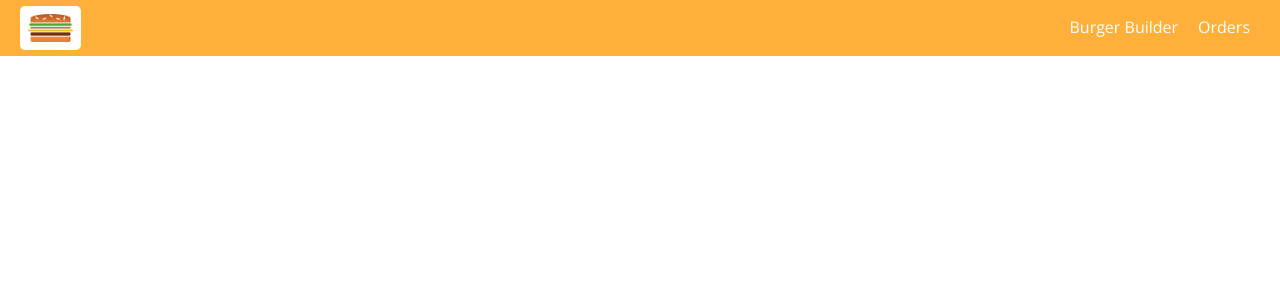
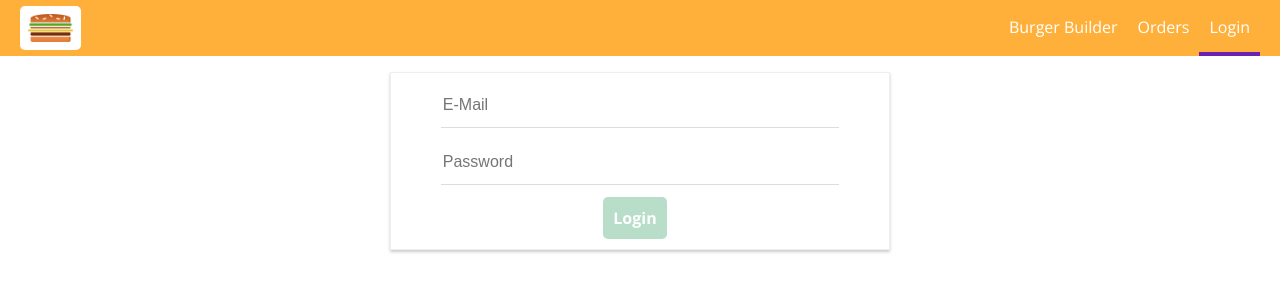
Before and after one commit to JerryLeung-dev/burger-app, a React (Create React App) app: page /auth in a window 1280 px wide. Shown: the top 300 px of the page. Built offline with nearby package versions, Linux system fonts and the light colour scheme.

Commit message:
Add a login form and setup actions

```diff
--- a/src/App.js
+++ b/src/App.js
@@ -7,6 +7,7 @@
 import BurgerBuilder from './containers/BurgerBuilder/BurgerBuilder';
 import Checkout from './containers/Checkout/Checkout';
 import Orders from './containers/Orders/Orders';
+import Auth from './containers/Auth/Auth';
 
 class App extends Component {
   render() {
@@ -16,6 +17,7 @@
           <Switch>
             <Route path="/checkout" component={Checkout} />
             <Route path="/orders" component={Orders} />
+            <Route path="/auth" component= {Auth} />
             <Route path="/" exact component ={BurgerBuilder} />
           </Switch>
         </Layout>
--- a/src/components/Navigation/NavigationItems/NavigationItems.js
+++ b/src/components/Navigation/NavigationItems/NavigationItems.js
@@ -7,6 +7,7 @@
     <ul className={classes.NavigationItems}>
        <NavigationItem link="/" exact>Burger Builder</NavigationItem>
        <NavigationItem link="/orders">Orders</NavigationItem>
+       <NavigationItem link="/auth">Login</NavigationItem>
     </ul>
 );
 
--- a/src/components/UI/Input/Input.js
+++ b/src/components/UI/Input/Input.js
@@ -7,10 +7,10 @@
     const inputClasses = [classes.InputElement];
     // console.log(validationMessage);
 
-    if (props.invalid && props.shouldValidate && props.touched) {
+    if (props.invalid && props.touched) {
         inputClasses.push(classes.Invalid);
         // validationMessage = <p>{props.message.join(' ')}</p>
-        validationMessage = <p className={classes.ValidationMessage}>{props.message.join(' | ')}</p>
+        validationMessage = <p className={classes.ValidationMessage}>Please enter a valid {props.message}</p>
     }
 
     switch (props.elementType) {
--- /dev/null
+++ b/src/containers/Auth/Auth.js
@@ -0,0 +1,143 @@
+import React, { Component } from 'react';
+import { connect } from 'react-redux';
+
+import Input from '../../components/UI/Input/Input';
+import Button from '../../components/UI/Button/Button';
+import classes from './Auth.module.css';
+
+import * as actions from '../../store/actions/index';
+
+class Auth extends Component {
+    state = {
+        controls :{
+            email: {
+                elementType: 'input',
+                elementConfig: {
+                    type: 'email',
+                    placeholder: 'E-Mail'
+                },
+                value: '',
+                validation: {
+                    required: true,
+                    isEmail: true
+                },
+                valid: false,
+                touched: false
+            },
+            password: {
+                elementType: 'input',
+                elementConfig: {
+                    type: 'password',
+                    placeholder: 'Password'
+                },
+                value: '',
+                validation: {
+                    required: true,
+                    isPassword: true
+                },
+                valid: false,
+                touched: false
+            }
+        },
+        formIsValid: false
+    }
+
+    inputChangeHandler = (event, controlName) => {
+        //This does not create a deep clone because we got nested objects and they would not be cloned deeply
+        //but there we just copy the pointer to them and hence when we change something, it will still mutate the original state
+        const updateControlsForm ={
+            ...this.state.controls
+        };
+        //so we have to also copy the properties inside the selected orderForm element deeply
+        //(elementType, elementConfig, value <---- we need this one)
+        const updatedFormElement = {
+            ...updateControlsForm[controlName]
+        };
+        updatedFormElement.value = event.target.value;
+        updatedFormElement.valid = this.checkValidity(updatedFormElement.value, updatedFormElement.validation);
+        updatedFormElement.touched = true;
+        // console.log(updatedFormElement.valid);
+        updateControlsForm[controlName] = updatedFormElement;
+
+
+        let formIsValid = true;
+        for (let controlName in updateControlsForm){
+            formIsValid = updateControlsForm[controlName].valid && formIsValid;
+        }
+        // console.log(this.state.orderForm);
+        this.setState({controls: updateControlsForm, formIsValid: formIsValid});
+    }
+
+    checkValidity(value, rules) {
+        let isValid = true;
+        if (!rules) {
+            return true;
+        }
+
+        if (rules.required) {
+            isValid = value.trim() !== '' && isValid;
+        }
+
+        if (rules.isEmail) {
+            const pattern = /[a-z0-9!#$%&'*+/=?^_`{|}~-]+(?:\.[a-z0-9!#$%&'*+/=?^_`{|}~-]+)*@(?:[a-z0-9](?:[a-z0-9-]*[a-z0-9])?\.)+[a-z0-9](?:[a-z0-9-]*[a-z0-9])?/;
+            isValid = pattern.test(value) && isValid
+        }
+
+        if (rules.isNumeric) {
+            const pattern = /^\d+$/;
+            isValid = pattern.test(value) && isValid
+        }
+        if(rules.isPassword){
+            const pattern = /(?=.{8,})/;
+            isValid = pattern.test(value);
+        }
+        return isValid;
+    }
+
+    submitHandler = (event) => {
+        event.preventDefault();
+        this.props.onAuth(this.state.controls.email.value, this.state.controls.password.value);
+    }
+
+    render() {
+        const formElementsArray = [];
+        for(let key in this.state.controls) {
+            formElementsArray.push({
+                id: key,
+                config: this.state.controls[key]
+            });
+        }
+        // console.log(formElementsArray);
+        let form = (
+            <form onSubmit={this.submitHandler}>
+                {formElementsArray.map(formElement => (
+                    <Input
+                        key={formElement.id}
+                        elementType={formElement.config.elementType}
+                        elementConfig={formElement.config.elementConfig}
+                        value={formElement.config.value}
+                        changed={(event) => this.inputChangeHandler(event, formElement.id)}
+                        invalid={!formElement.config.valid}
+                        shouldValidate={formElement.config.validation}
+                        touched ={formElement.config.touched}
+                        message = {formElement.id}
+                    />
+                ))}
+                <Button btnType="Success" disabled={!this.state.formIsValid}>Login</Button>
+            </form>
+        );
+        return (
+            <div className={classes.Auth}>
+                {form}
+            </div>
+        );
+    }
+}
+
+const mapDispatchToProps = dispatch => {
+    return {
+        onAuth : (email, password) => dispatch(actions.auth(email, password))
+    }
+}
+
+export default connect(null, mapDispatchToProps)(Auth);
--- /dev/null
+++ b/src/containers/Auth/Auth.module.css
@@ -0,0 +1,19 @@
+.Auth {
+    margin: 20px auto;
+    width: 80%;
+    text-align: center;
+    box-shadow: 0 2px 3px #ccc;
+    border: 1px solid #eee;
+    box-sizing: border-box;
+}
+
+.Input {
+    display: block;
+    margin: auto;
+}
+
+@media (min-width: 600px) {
+    .Auth {
+        width: 500px;
+    }
+}
--- a/src/store/actions/actionTypes.js
+++ b/src/store/actions/actionTypes.js
@@ -12,3 +12,7 @@
 export const FETCH_ORDER_START = 'FETCH_ORDER_START';
 export const FETCH_ORDER_SUCCESS = 'FETCH_ORDER_SUCCESS';
 export const FETCH_ORDER_FAIL = 'FETCH_ORDER_FAIL';
+
+export const AUTH_START = 'AUTH_START';
+export const AUTH_SUCCESS = 'AUTH_SUCCESS';
+export const AUTH_FAIL = 'AUTH_FAIL';
--- /dev/null
+++ b/src/store/actions/auth.js
@@ -0,0 +1,27 @@
+import * as actionTypes from './actionTypes';
+
+export const authStart = () => {
+    return {
+        type: actionTypes.AUTH_START
+    }
+}
+
+export const authSuccess = (authData) => {
+    return {
+        type: actionTypes.AUTH_SUCCESS,
+        authData: authData
+    }
+}
+
+export const authFail = (error) => {
+    return {
+        type: actionTypes.AUTH_FAIL,
+        error: error
+    }
+}
+
+export const auth = (email, password) => {
+    return dispatch => {
+        dispatch(authStart());
+    }
+}
--- a/src/store/actions/index.js
+++ b/src/store/actions/index.js
@@ -4,4 +4,6 @@
     initIngredients
 } from './burgerBuilder'
 
-export { purchaseBurger, purchaseInit, fetchOrders } from './order'
+export { purchaseBurger, purchaseInit, fetchOrders } from './order';
+
+export { auth } from './auth';
```
Also changed, not shown: src/containers/Checkout/ContactData/ContactData.js (+47 -43 lines).
